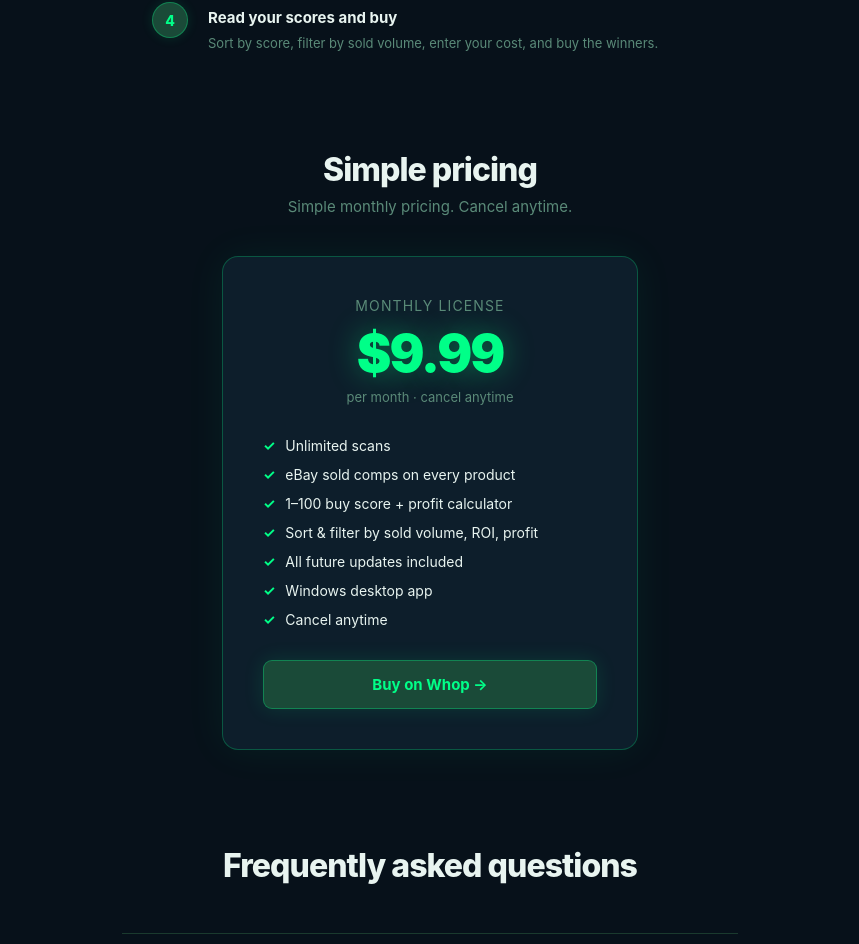
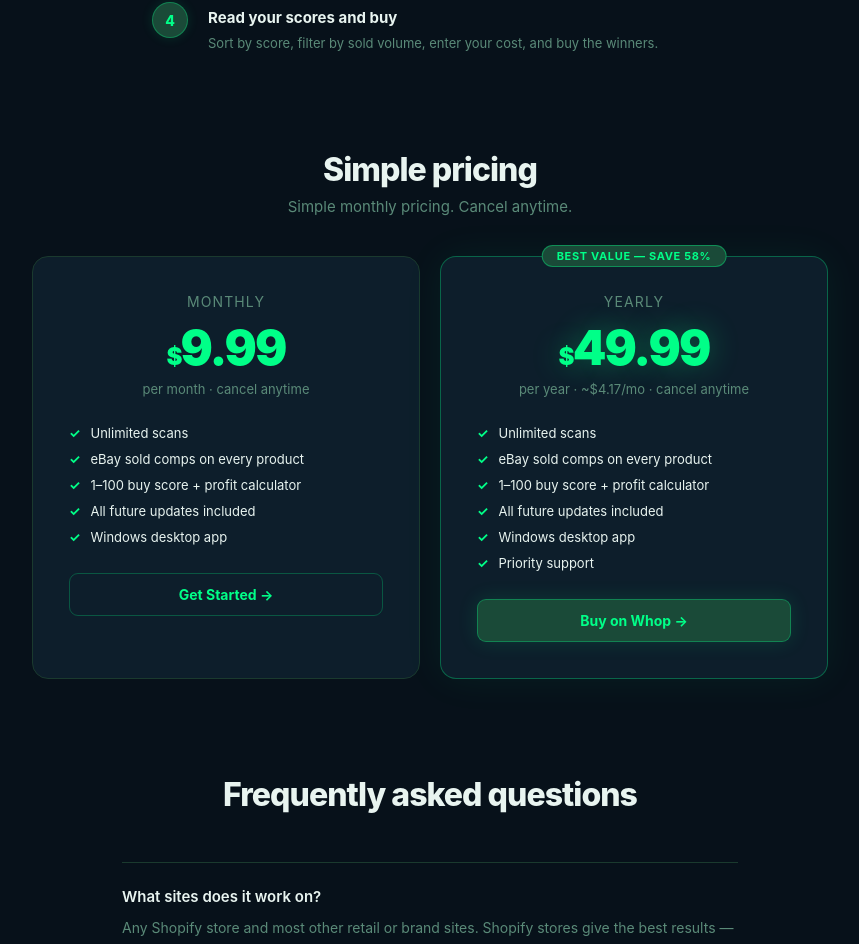
Before and after one commit to rickcooks84-creator/flipradar-site, a Next.js app: page / in a window 1280 px wide. Shown: the part 2396-3340 px from the top of the page, without its empty margins (210-1069 px from the left). Built offline with nearby package versions, Linux system fonts and the light colour scheme.

Commit message:
add yearly .99 pricing tier

```diff
--- a/app/page.tsx
+++ b/app/page.tsx
@@ -205,23 +205,46 @@ export default function Home() {
       </section>
 
       {/* Pricing */}
-      <section style={{ maxWidth: "480px", margin: "0 auto 96px", padding: "0 32px", textAlign: "center" }}>
+      <section style={{ maxWidth: "860px", margin: "0 auto 96px", padding: "0 32px", textAlign: "center" }}>
         <h2 style={{ fontSize: "32px", fontWeight: 800, letterSpacing: "-0.03em", marginBottom: "8px" }}>Simple pricing</h2>
         <p style={{ color: MUTED, marginBottom: "40px", fontSize: "15px" }}>Simple monthly pricing. Cancel anytime.</p>
-        <div style={{ background: SURFACE, border: `1px solid ${GREEN}40`, borderRadius: "16px", padding: "40px", boxShadow: `0 0 40px ${GREEN}10` }}>
-          <div style={{ fontSize: "14px", color: MUTED, marginBottom: "8px", textTransform: "uppercase", letterSpacing: "0.08em" }}>Monthly License</div>
-          <div style={{ fontSize: "52px", fontWeight: 900, letterSpacing: "-0.04em", marginBottom: "4px", color: GREEN, textShadow: `0 0 30px ${GREEN}60` }}>$9.99</div>
-          <div style={{ color: MUTED, fontSize: "13px", marginBottom: "32px" }}>per month · cancel anytime</div>
-          <div style={{ display: "flex", flexDirection: "column", gap: "12px", marginBottom: "32px", textAlign: "left" }}>
-            {["Unlimited scans", "eBay sold comps on every product", "1–100 buy score + profit calculator", "Sort & filter by sold volume, ROI, profit", "All future updates included", "Windows desktop app", "Cancel anytime"].map(f => (
-              <div key={f} style={{ display: "flex", gap: "10px", alignItems: "center", fontSize: "14px" }}>
-                <span style={{ color: GREEN, fontWeight: 700 }}>✓</span> {f}
-              </div>
-            ))}
+        <div style={{ display: "grid", gridTemplateColumns: "repeat(auto-fit, minmax(280px, 1fr))", gap: "20px" }}>
+
+          {/* Monthly */}
+          <div style={{ background: SURFACE, border: `1px solid ${BORDER}`, borderRadius: "16px", padding: "36px", textAlign: "center" }}>
+            <div style={{ fontSize: "14px", color: MUTED, marginBottom: "8px", textTransform: "uppercase", letterSpacing: "0.08em" }}>Monthly</div>
+            <div style={{ fontSize: "48px", fontWeight: 900, letterSpacing: "-0.04em", marginBottom: "4px", color: GREEN }}><span style={{ fontSize: "24px" }}>$</span>9.99</div>
+            <div style={{ color: MUTED, fontSize: "13px", marginBottom: "28px" }}>per month · cancel anytime</div>
+            <div style={{ display: "flex", flexDirection: "column", gap: "10px", marginBottom: "28px", textAlign: "left" }}>
+              {["Unlimited scans", "eBay sold comps on every product", "1–100 buy score + profit calculator", "All future updates included", "Windows desktop app"].map(f => (
+                <div key={f} style={{ display: "flex", gap: "10px", alignItems: "center", fontSize: "13px" }}>
+                  <span style={{ color: GREEN, fontWeight: 700 }}>✓</span> {f}
+                </div>
+              ))}
+            </div>
+            <Link href="/activate" style={{ display: "block", padding: "12px", background: "transparent", color: GREEN, border: `1px solid ${GREEN}40`, borderRadius: "9px", fontWeight: 700, fontSize: "14px", textAlign: "center" }}>
+              Get Started →
+            </Link>
           </div>
-          <Link href="/activate" style={{ display: "block", padding: "14px", background: DIM, color: GREEN, border: `1px solid ${GREEN}50`, borderRadius: "9px", fontWeight: 700, fontSize: "15px", textAlign: "center", boxShadow: `0 0 20px ${GREEN}20` }}>
-            Buy on Whop →
-          </Link>
+
+          {/* Yearly */}
+          <div style={{ background: SURFACE, border: `1px solid ${GREEN}50`, borderRadius: "16px", padding: "36px", textAlign: "center", boxShadow: `0 0 40px ${GREEN}10`, position: "relative" }}>
+            <div style={{ position: "absolute", top: "-12px", left: "50%", transform: "translateX(-50%)", background: DIM, border: `1px solid ${GREEN}60`, borderRadius: "999px", padding: "3px 14px", fontSize: "11px", fontWeight: 700, color: GREEN, letterSpacing: "0.06em", whiteSpace: "nowrap" }}>BEST VALUE — SAVE 58%</div>
+            <div style={{ fontSize: "14px", color: MUTED, marginBottom: "8px", textTransform: "uppercase", letterSpacing: "0.08em" }}>Yearly</div>
+            <div style={{ fontSize: "48px", fontWeight: 900, letterSpacing: "-0.04em", marginBottom: "4px", color: GREEN, textShadow: `0 0 30px ${GREEN}50` }}><span style={{ fontSize: "24px" }}>$</span>49.99</div>
+            <div style={{ color: MUTED, fontSize: "13px", marginBottom: "28px" }}>per year · ~$4.17/mo · cancel anytime</div>
+            <div style={{ display: "flex", flexDirection: "column", gap: "10px", marginBottom: "28px", textAlign: "left" }}>
+              {["Unlimited scans", "eBay sold comps on every product", "1–100 buy score + profit calculator", "All future updates included", "Windows desktop app", "Priority support"].map(f => (
+                <div key={f} style={{ display: "flex", gap: "10px", alignItems: "center", fontSize: "13px" }}>
+                  <span style={{ color: GREEN, fontWeight: 700 }}>✓</span> {f}
+                </div>
+              ))}
+            </div>
+            <Link href="/activate" style={{ display: "block", padding: "12px", background: DIM, color: GREEN, border: `1px solid ${GREEN}50`, borderRadius: "9px", fontWeight: 700, fontSize: "14px", textAlign: "center", boxShadow: `0 0 20px ${GREEN}20` }}>
+              Buy on Whop →
+            </Link>
+          </div>
+
         </div>
       </section>
 
```
